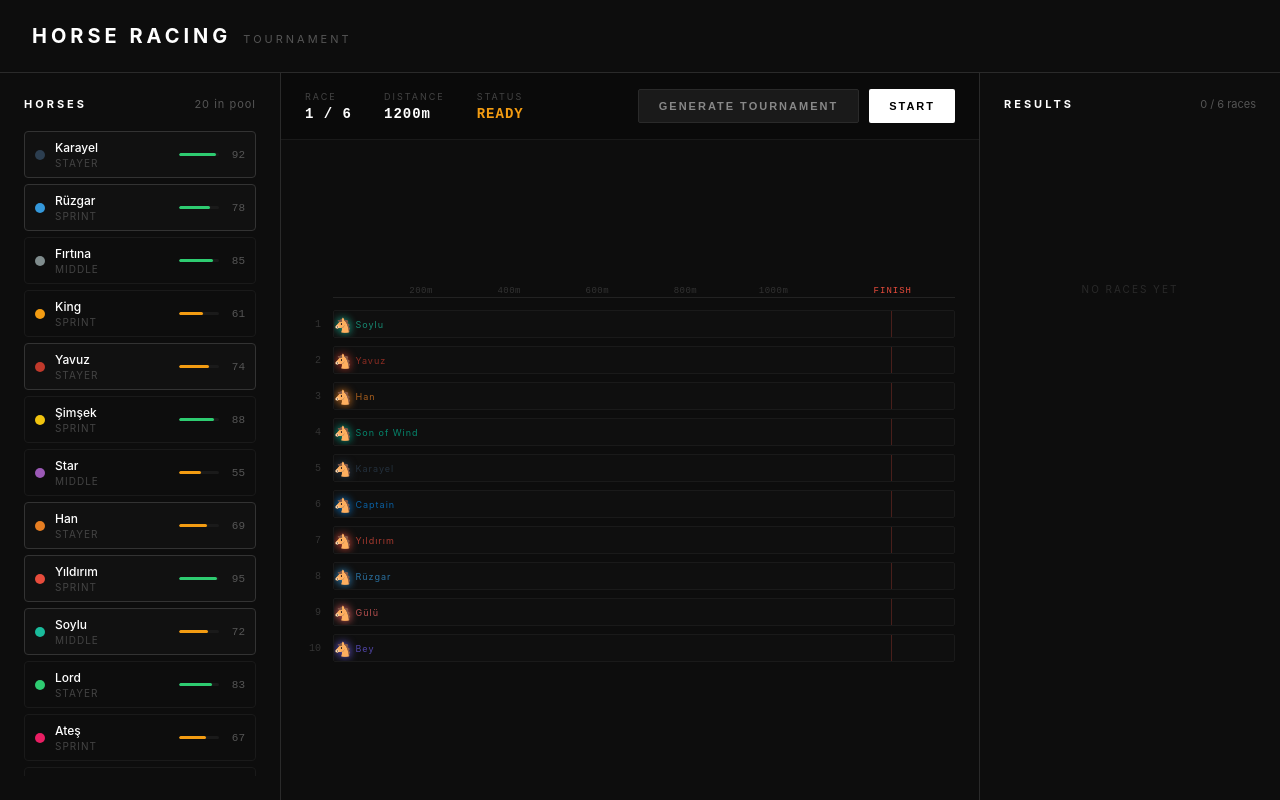
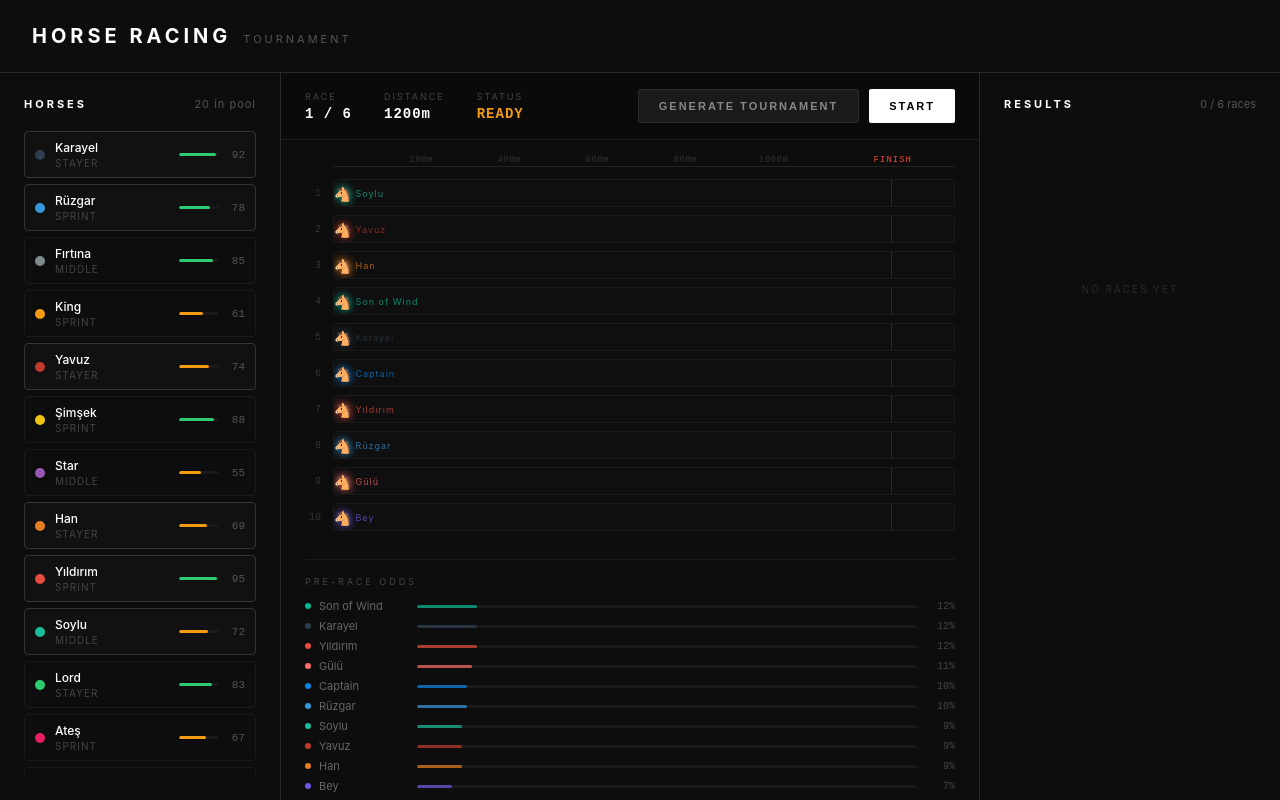
Before and after one commit to dolunayozbilgin/horse-racing-game, a Vue app: page / in a window 1280 px wide. Both pictures are taken after a click on the button "GENERATE TOURNAMENT". Built offline with nearby package versions, Linux system fonts and the light colour scheme.

Commit message:
feat(race): add pre-race odds panel

```diff
--- a/src/components/RaceTrack.vue
+++ b/src/components/RaceTrack.vue
@@ -35,6 +35,27 @@
           </div>
         </div>
       </div>
+
+      <!-- Pre-race odds — sadece ready durumunda göster -->
+      <div v-if="store.raceStatus === 'ready'" class="odds-panel">
+        <div class="odds-title">PRE-RACE ODDS</div>
+        <div class="odds-list">
+          <div v-for="odd in odds" :key="odd.horseId" class="odds-row">
+            <div class="odds-dot" :style="{ background: getHorseById(odd.horseId)?.color }"></div>
+            <span class="odds-name">{{ getHorseById(odd.horseId)?.name }}</span>
+            <div class="odds-bar-wrap">
+              <div
+                class="odds-bar"
+                :style="{
+                  width: odd.percentage + '%',
+                  background: getHorseById(odd.horseId)?.color,
+                }"
+              ></div>
+            </div>
+            <span class="odds-pct">{{ odd.percentage }}%</span>
+          </div>
+        </div>
+      </div>
     </div>
 
     <div v-if="store.raceStatus === 'tournament_over'" class="tournament-over">
@@ -46,7 +67,11 @@
 <script setup>
 import { ref, watch, onUnmounted, computed } from 'vue'
 import { useRaceStore } from '../stores/raceStore'
-import { calculateRacePerformances, updateConditionsAfterRace } from '../utils/raceMechanics'
+import {
+  calculateRacePerformances,
+  updateConditionsAfterRace,
+  calculateOdds,
+} from '../utils/raceMechanics'
 
 const store = useRaceStore()
 
@@ -66,6 +91,15 @@ const distanceMarkers = computed(() => {
   }
   return markers
 })
+
+const odds = computed(() => {
+  if (store.selectedHorses.length === 0) return []
+  return calculateOdds(store.selectedHorses).sort((a, b) => b.percentage - a.percentage)
+})
+
+function getHorseById(id) {
+  return store.selectedHorses.find((h) => h.id === id)
+}
 
 function getPosition(horseId) {
   return positions.value[horseId] ?? 0
@@ -217,7 +251,7 @@ onUnmounted(() => {
   display: flex;
   flex-direction: column;
   justify-content: center;
-  overflow: hidden;
+  overflow-y: auto;
 }
 
 .empty-state {
@@ -347,6 +381,68 @@ onUnmounted(() => {
   opacity: 0.7;
 }
 
+.odds-panel {
+  margin-top: 20px;
+  border-top: 1px solid #1a1a1a;
+  padding-top: 16px;
+}
+
+.odds-title {
+  font-size: 9px;
+  letter-spacing: 3px;
+  color: #444;
+  margin-bottom: 12px;
+}
+
+.odds-list {
+  display: flex;
+  flex-direction: column;
+  gap: 6px;
+}
+
+.odds-row {
+  display: flex;
+  align-items: center;
+  gap: 8px;
+}
+
+.odds-dot {
+  width: 6px;
+  height: 6px;
+  border-radius: 50%;
+  flex-shrink: 0;
+}
+
+.odds-name {
+  font-size: 11px;
+  color: #666;
+  width: 90px;
+  flex-shrink: 0;
+}
+
+.odds-bar-wrap {
+  flex: 1;
+  height: 3px;
+  background: #1a1a1a;
+  border-radius: 2px;
+  overflow: hidden;
+}
+
+.odds-bar {
+  height: 100%;
+  border-radius: 2px;
+  opacity: 0.7;
+  transition: width 0.3s ease;
+}
+
+.odds-pct {
+  font-size: 10px;
+  color: #444;
+  font-family: monospace;
+  width: 30px;
+  text-align: right;
+}
+
 .tournament-over {
   text-align: center;
   padding: 16px;
```
